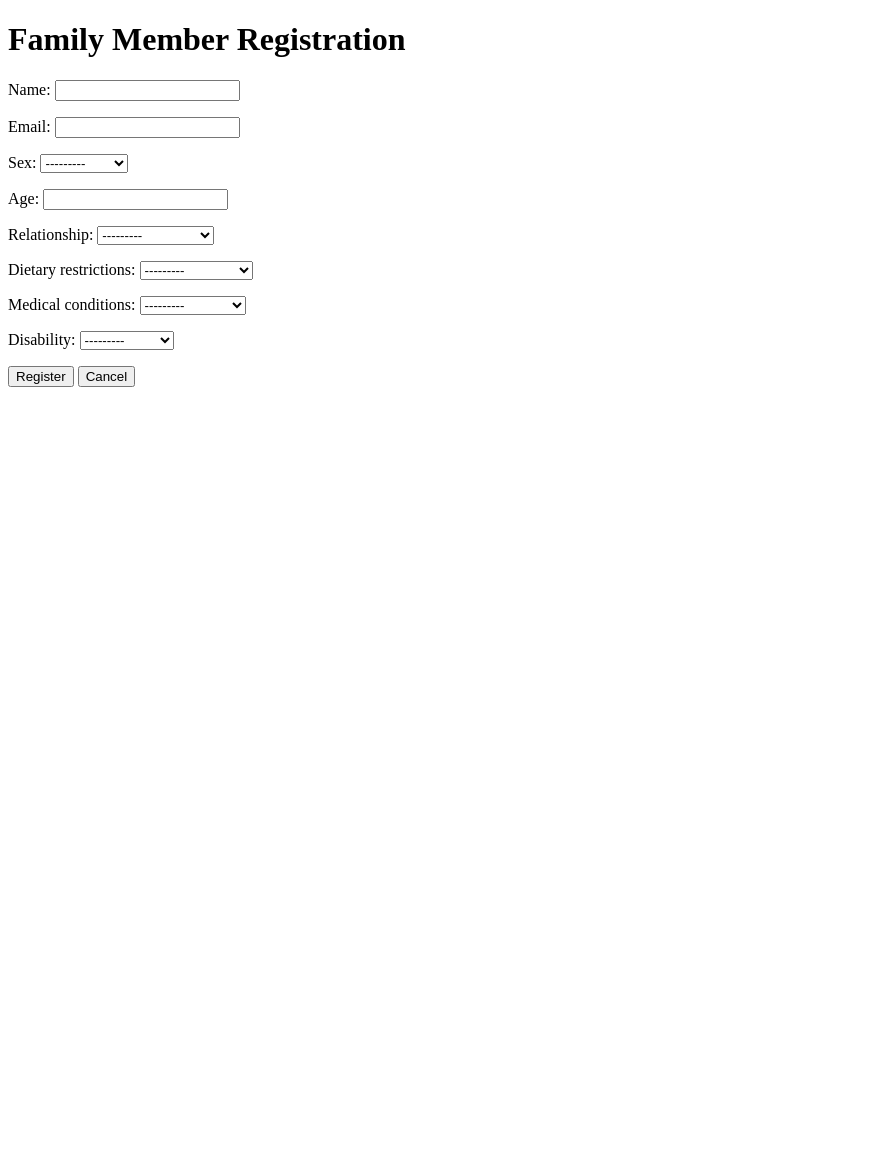
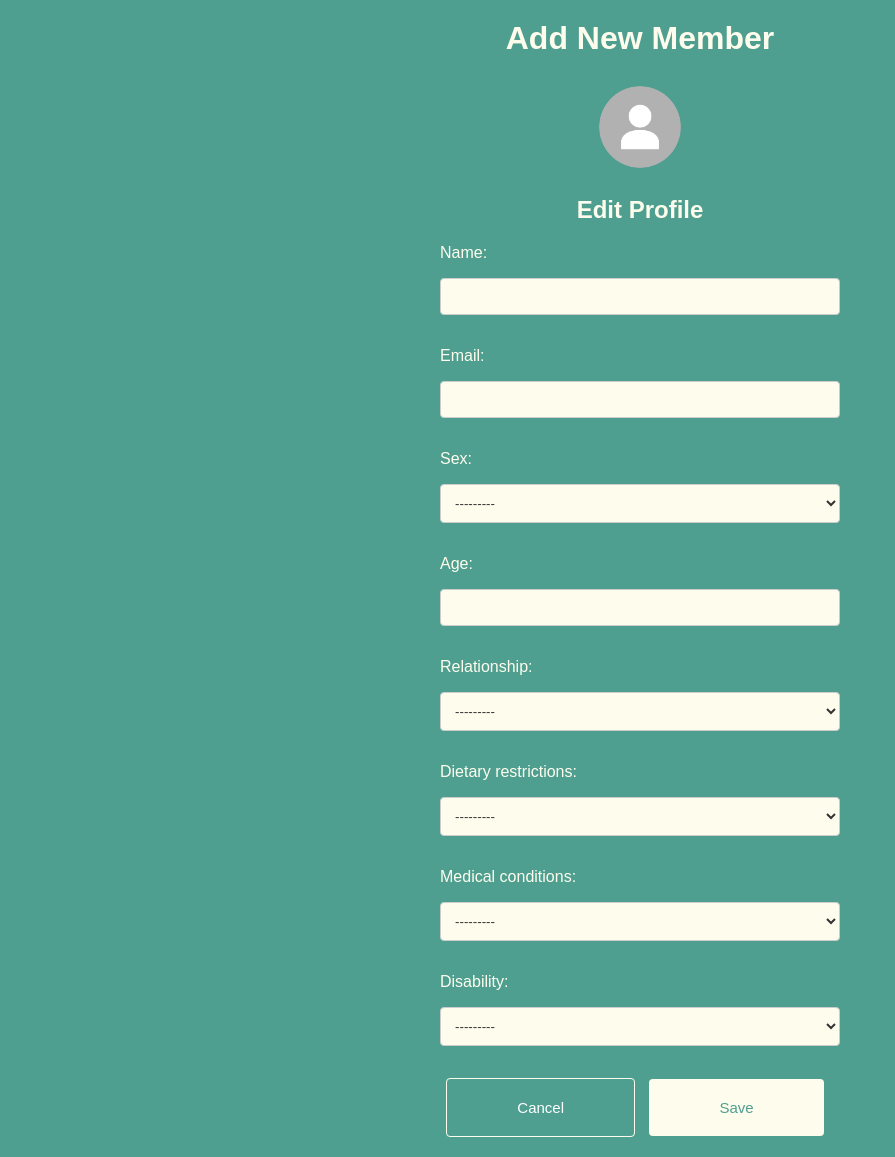
Before and after one commit to BobbySuciady/ShieldIt, a Django app: page /register/ in a window 1280 px wide. Shown: the whole page, without its empty margins (0-895 px from the left). Before the commit the page ends 387 px from the top, so only its background shows below. Run offline with Django 5.2, Linux system fonts and the light colour scheme.

Commit message:
Add user design

```diff
--- a/managerkit/templates/register.html
+++ b/managerkit/templates/register.html
@@ -1,20 +1,118 @@
-<!-- user_management/templates/user_management/register.html -->
-<!-- user_management/templates/user_management/register.html -->
-
+{% load static %}
 <!DOCTYPE html>
 <html lang="en">
 <head>
     <meta charset="UTF-8">
     <meta name="viewport" content="width=device-width, initial-scale=1.0">
     <title>Family Member Registration</title>
+    <style>
+        body {
+            font-family: Arial, sans-serif;
+            background-color: #4F9F91;
+            margin: 0;
+            padding: 0;
+        }
+
+        h1, h2 {
+            text-align: center;
+            margin-top: 20px;
+            color: #FEFDED;
+        }
+
+        img.pfp {
+            display: block;
+            margin: 0 auto;
+            border-radius: 50%;
+            width: 98px;
+            height: 98px;
+            margin-bottom: 10px;
+        }
+
+        form {
+            max-width: 400px;
+            margin: 0 auto;
+        }
+
+        input[type="text"],
+        input[type="number"],
+        input[type="email"],
+        input[type="password"],
+        select {
+            width: 100%;
+            padding: 10px;
+            margin-top: 8px;
+            margin-bottom: 16px;
+            border: 1px solid #ccc;
+            border-radius: 4px;
+            box-sizing: border-box;
+            background-color: #FEFDED;
+            color: #333;
+        }
+
+        /* Style labels to match input fields */
+        label {
+            color: #FEFDED; /* Set label color to match input fields */
+            display: block; /* Ensure labels are displayed as blocks */
+            margin-bottom: 8px; /* Add some spacing between labels and inputs */
+        }
+
+        .button-container {
+            text-align: center;
+            justify-content: center;
+        }
+
+        button[type="submit"] {
+            background-color: #FEFDED;
+            color: #4F9F91;
+            padding: 20px 70px; /* Adjust padding for bigger buttons */
+            border: none;
+            border-radius: 4px;
+            cursor: pointer;
+            margin-right: 10px;
+            width: auto; /* Ensure buttons expand to fit content */
+            display: inline-block; /* Display buttons side by side */
+            margin-bottom: 20px;
+            font-size:15px;
+
+        }
+        button[type="button"] {
+            background-color: #4F9F91;
+            color: white;
+            padding: 20px 70px; /* Adjust padding for bigger buttons */
+            border: 1px solid #FEFDED;
+            border-radius: 2px;
+            cursor: pointer;
+            margin-right: 10px;
+            width: auto; /* Ensure buttons expand to fit content */
+            display: inline-block; /* Display buttons side by side */
+            margin-bottom: 20px;
+            font-size:15px;
+            border-radius: 4px;
+        }
+
+        button[type="submit"]:hover,
+        button[type="button"]:hover {
+            background-color: #45a049;
+        }
+
+        a {
+            text-decoration: none;
+            color: #333;
+        }
+
+    </style>
 </head>
 <body>
-    <h1>Family Member Registration</h1>
+    <h1>Add New Member</h1>
+    <img class="pfp" src="{% static 'profile.png' %}" alt="Pfp">
+    <h2>Edit Profile</h2>
     <form method="post">
         {% csrf_token %}
         {{ form.as_p }}
-        <button type="submit">Register</button>
-        <a href="{% url 'manage_users' %}"><button type="button">Cancel</button></a>
+        <div class="button-container">
+            <a href="{% url 'manage_users' %}"><button type="button">Cancel</button></a>
+            <button type="submit">Save</button>
+        </div>
     </form>
 </body>
 </html>
```
